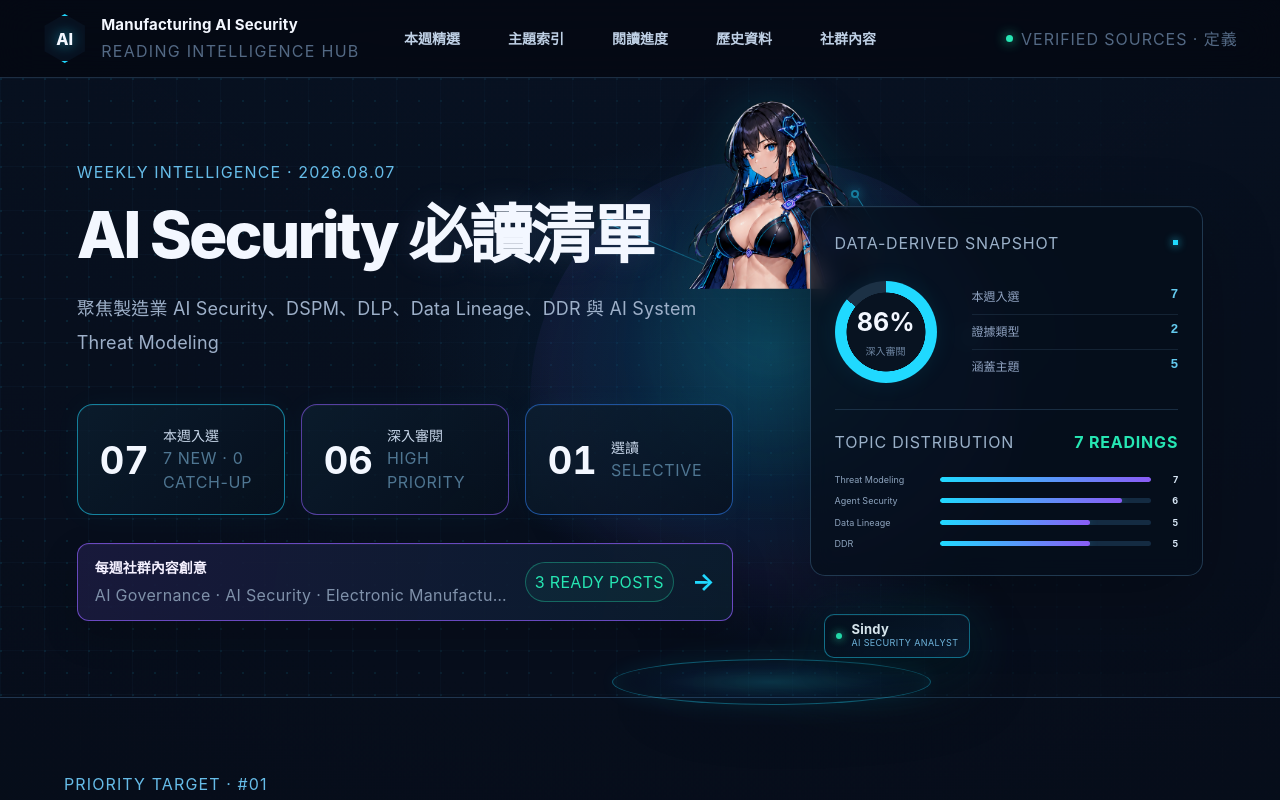
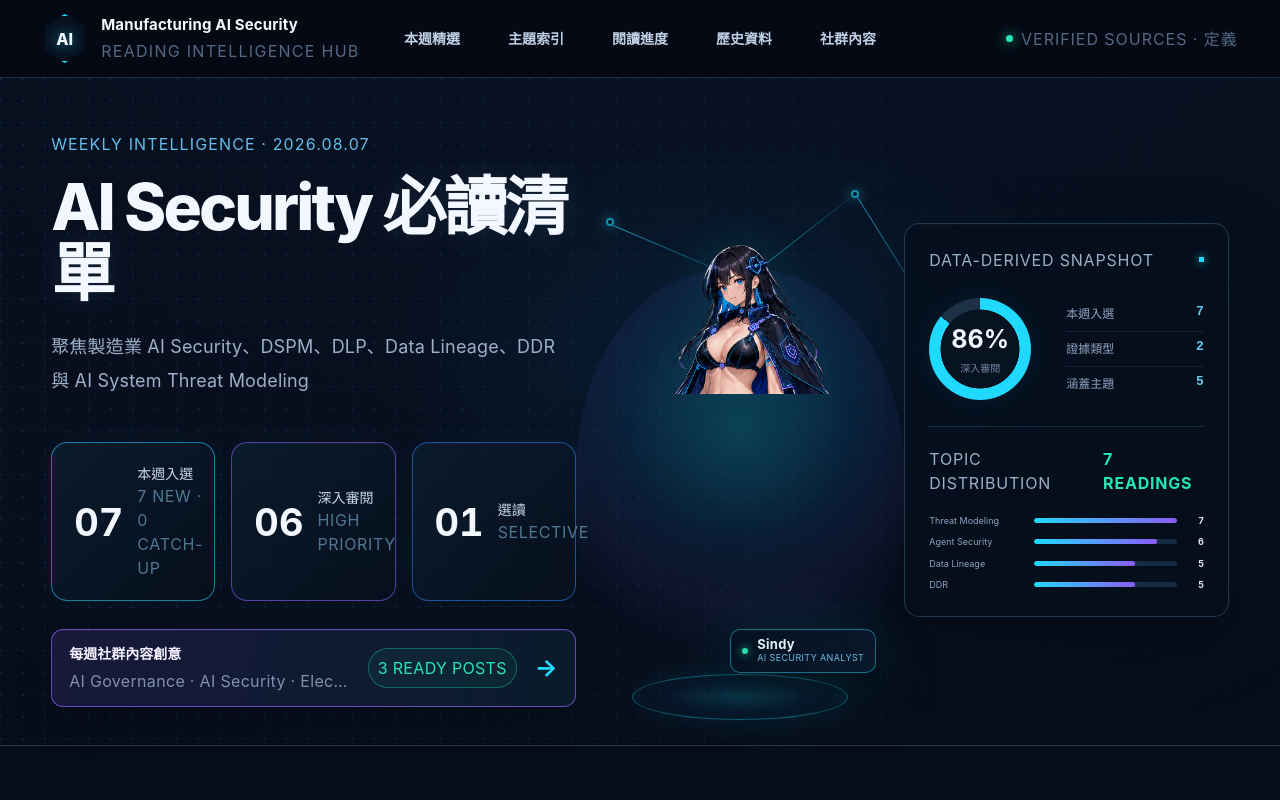
Before and after one commit to chinchiang/WeeklySecurityResearch, a Next.js app: page / in a window 1280 px wide. Shown: the top 800 px of the page. Built offline with nearby package versions, Linux system fonts and the light colour scheme.

Commit message:
Tighten wide-screen hero layout

```diff
--- a/app/globals.css
+++ b/app/globals.css
@@ -214,24 +214,28 @@ main { min-height: 100vh; overflow: hidden; }
 
 .hero {
   position: relative;
-  min-height: 620px;
+  min-height: 540px;
   display: grid;
-  grid-template-columns: minmax(620px, 1.25fr) minmax(330px, 0.75fr);
+  grid-template-columns: minmax(500px, 760px) minmax(240px, 330px) minmax(300px, 390px);
+  justify-content: center;
   align-items: center;
-  gap: 6vw;
-  padding: 76px 6vw 70px;
+  gap: clamp(18px, 2.5vw, 48px);
+  padding: 54px clamp(28px, 4vw, 80px) 38px;
   border-bottom: 1px solid var(--line);
   isolation: isolate;
 }
-.hero-copy { position: relative; z-index: 3; }
+.hero-copy { position: relative; z-index: 3; grid-column: 1; }
 .hero-character {
-  position: absolute;
+  position: relative;
   z-index: 1;
-  right: 24.5%;
-  bottom: -33px;
-  width: 390px;
-  height: 645px;
-  margin: 0;
+  grid-column: 2;
+  align-self: end;
+  justify-self: center;
+  right: auto;
+  bottom: auto;
+  width: min(100%, 340px);
+  height: 540px;
+  margin: 0 0 -38px;
   pointer-events: none;
   opacity: .97;
   filter:
@@ -332,8 +336,9 @@ main { min-height: 100vh; overflow: hidden; }
 .hero-intel {
   position: relative;
   z-index: 2;
-  width: min(100%, 410px);
-  justify-self: end;
+  grid-column: 3;
+  width: 100%;
+  justify-self: stretch;
   padding: 24px;
   border: 1px solid rgba(48, 79, 109, 0.66);
   border-radius: 15px;
@@ -368,7 +373,7 @@ main { min-height: 100vh; overflow: hidden; }
 .route-line.l1 { left: 17px; top: 77px; width: 144px; transform: rotate(23deg); }.route-line.l2 { left: 151px; top: 130px; width: 141px; transform: rotate(-38deg); }.route-line.l3 { left: 261px; top: 48px; width: 174px; transform: rotate(58deg); }
 
 .featured, .library, .progress-section, .about { scroll-margin-top: 96px; }
-.featured { padding: 74px 5vw 32px; }
+.featured { padding: 52px 5vw 32px; }
 .section-heading { display: flex; align-items: end; justify-content: space-between; gap: 28px; max-width: 1480px; margin: 0 auto 28px; }
 .section-heading .eyebrow { margin-bottom: 8px; }
 .section-heading h2, .progress-section h2, .about h2 { margin: 0; font-size: clamp(30px, 3vw, 42px); line-height: 1.1; letter-spacing: -0.025em; }
@@ -629,8 +634,10 @@ button:focus-visible, a:focus-visible, select:focus-visible, input:focus-visible
   .topbar nav { display: none; }
   .mobile-history-link { min-height: 44px; display: inline-flex; align-items: center; justify-content: center; justify-self: end; padding: 0 14px; border: 1px solid #36516d; border-radius: 999px; color: var(--cyan); font-size: 10px; white-space: nowrap; }
   .live-state { display: none; }
-  .hero { grid-template-columns: 1fr 340px; padding-inline: 4vw; gap: 3vw; }
-  .hero-character { right: 23%; bottom: -18px; width: 330px; height: 585px; opacity: .7; }
+  .hero { grid-template-columns: 1fr 340px; justify-content: stretch; padding-inline: 4vw; gap: 3vw; }
+  .hero-copy { grid-column: auto; }
+  .desktop-sindy { position: absolute; grid-column: auto; align-self: auto; justify-self: auto; right: 23%; bottom: -18px; width: 330px; height: 585px; margin: 0; opacity: .7; }
+  .hero-intel { grid-column: auto; width: min(100%, 410px); justify-self: end; }
   .kpi-row { max-width: 640px; }
   .featured-card { grid-template-columns: 95px 1fr; }
   .lifecycle-map { grid-column: 1 / -1; min-height: 230px; border-left: 0; border-top: 1px solid var(--line); }
```
